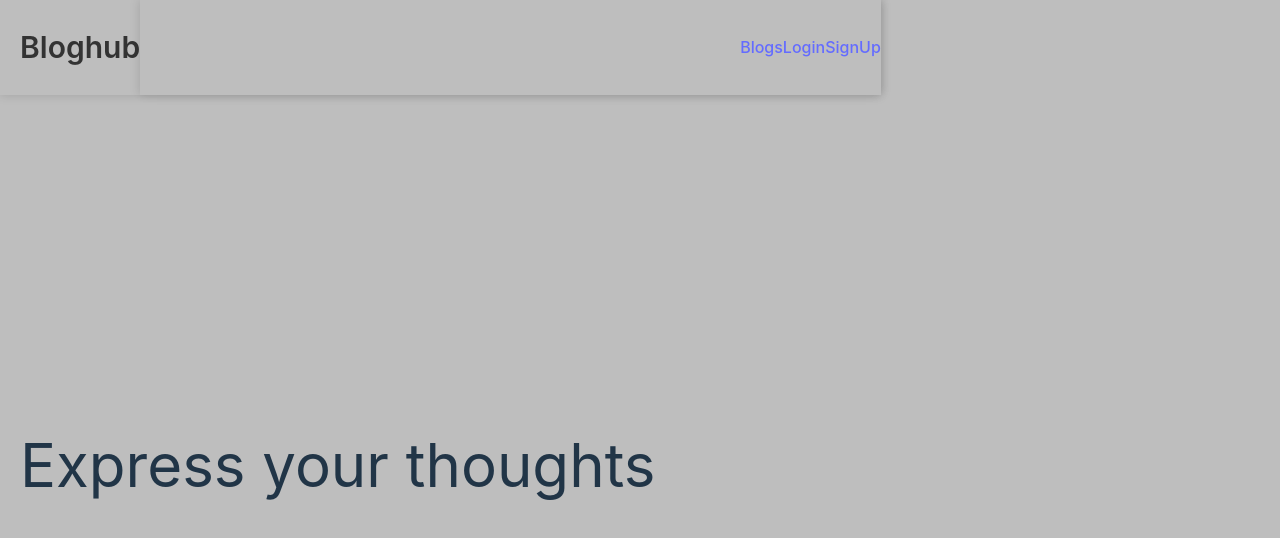
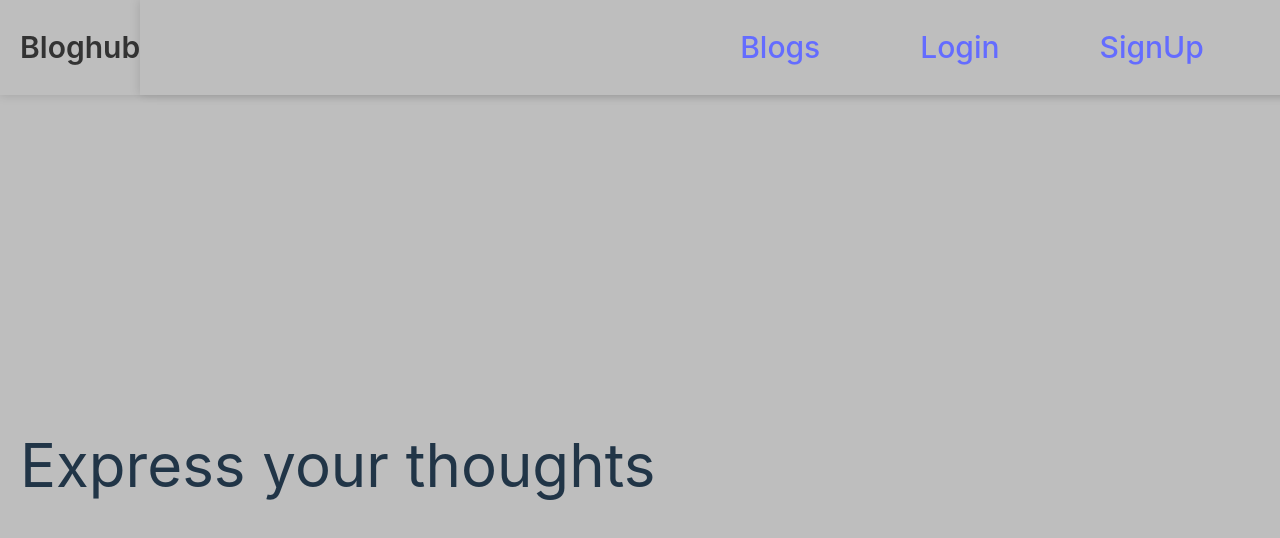
Before and after one commit to Prodigysec/Bloghub, a React (Vite) app in the folder client/: page / in a window 1280 px wide. Shown: the top 538 px of the page. Built offline with nearby package versions, Linux system fonts and the light colour scheme.

Commit message:
Style nav links

```diff
--- a/client/src/componentStyles/home.css
+++ b/client/src/componentStyles/home.css
@@ -37,7 +37,7 @@ nav ul {
     padding: 0;
 }
 
-nav ul li {
+nav ul :any-link {
     margin-right: 100px;
     font-size: 30px;
 }
```
